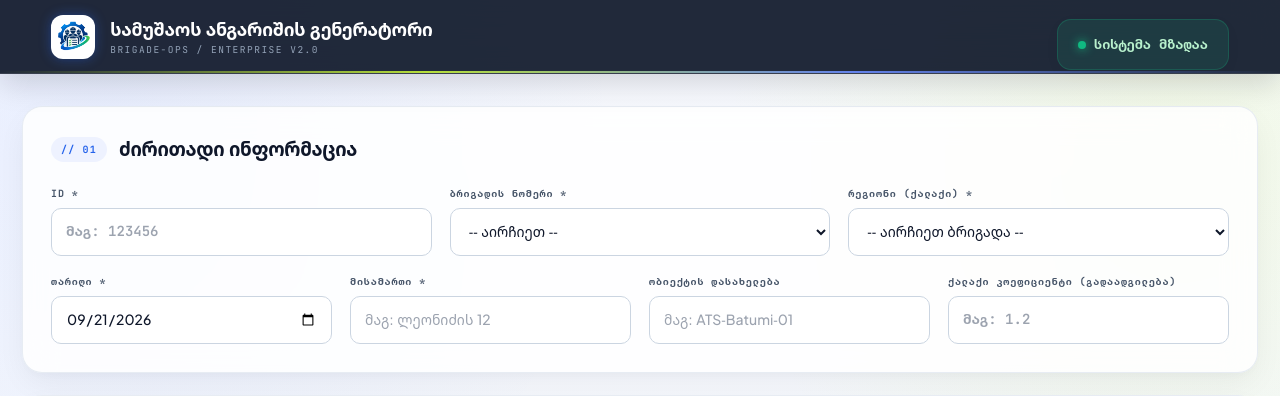
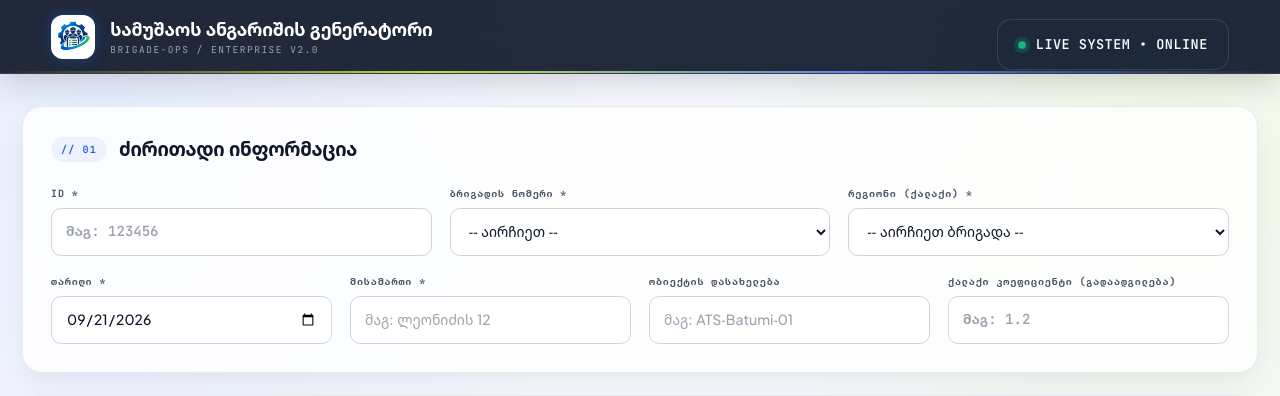
Before and after one commit to zlomidze1-lgtm/my-report-generator, a Flask app: page / in a window 1280 px wide. Shown: the top 396 px of the page. Run offline with Flask 3, Linux system fonts and the light colour scheme; data that the repository does not hold is empty; some libraries are stand-ins or nearby versions.

Commit message:
Update index.html

```diff
--- a/templates/index.html
+++ b/templates/index.html
@@ -4,8 +4,12 @@
     <meta charset="UTF-8">
     <meta name="viewport" content="width=device-width, initial-scale=1.0, maximum-scale=1.0, user-scalable=no">
     <title>სამუშაოს ანგარიშის გენერატორი</title>
-    <!-- Favicon ბრაუზერის ჩანართისთვის -->
+
+    <!-- Favicon ლოგოს ჩანართში გამოსაჩენად -->
+    <link rel="icon" type="image/x-icon" href="/logo.png">
     <link rel="icon" type="image/png" href="/logo.png">
+    <link rel="shortcut icon" href="/logo.png">
+    <link rel="apple-touch-icon" href="/logo.png">
 
     <link rel="preconnect" href="https://fonts.googleapis.com">
     <link rel="preconnect" href="https://fonts.gstatic.com" crossorigin>
@@ -82,12 +86,23 @@
         }
         .topbar .titles h1 { font-size: 18px; font-weight: 800; color: #fff; letter-spacing: -0.2px; }
         .topbar .titles p { font-family: var(--font-mono); font-size: 9.5px; color: #94a3b8; letter-spacing: 1.5px; text-transform: uppercase; }
+
         .topbar .status {
-            margin-left: auto; display: flex; align-items: center; gap: 8px;
-            color: #b8f1cd; background: rgba(16,185,129,.12); border: 1px solid rgba(16,185,129,.25);
-            padding: 6px 14px; border-radius: 999px; font-family: var(--font-mono); font-size: 11.5px;
+            margin-left: auto; display: flex; align-items: center; gap: 10px;
+            color: #f8fafc; background: rgba(30, 41, 59, 0.85); border: 1px solid rgba(255, 255, 255, 0.12);
+            padding: 6px 16px; border-radius: 999px; font-family: var(--font-mono); font-size: 11px;
+            letter-spacing: 0.5px; box-shadow: 0 4px 12px rgba(0, 0, 0, 0.2);
         }
-        .topbar .status .dot { width: 8px; height: 8px; border-radius: 50%; background: #10b981; box-shadow: 0 0 10px #10b981; }
+        .topbar .status .dot {
+            width: 8px; height: 8px; border-radius: 50%; background: #10b981;
+            box-shadow: 0 0 10px #10b981; animation: pulse 2s infinite;
+        }
+
+        @keyframes pulse {
+            0% { transform: scale(0.95); box-shadow: 0 0 0 0 rgba(16, 185, 129, 0.7); }
+            70% { transform: scale(1); box-shadow: 0 0 0 6px rgba(16, 185, 129, 0); }
+            100% { transform: scale(0.95); box-shadow: 0 0 0 0 rgba(16, 185, 129, 0); }
+        }
 
         .wrap { max-width: 1280px; margin: 0 auto; padding: 32px 22px 0; }
 
@@ -288,7 +303,11 @@
         <h1>სამუშაოს ანგარიშის გენერატორი</h1>
         <p>Brigade-Ops / Enterprise v2.0</p>
     </div>
-    <div class="status"><span class="dot"></span>სისტემა მზადაა</div>
+    <!-- განახლებული პროფესიონალური სტატუსის ბლოკი -->
+    <div class="status">
+        <span class="dot"></span>
+        <span>LIVE SYSTEM &bull; ONLINE</span>
+    </div>
 </div>
 
 <div class="wrap">
```
